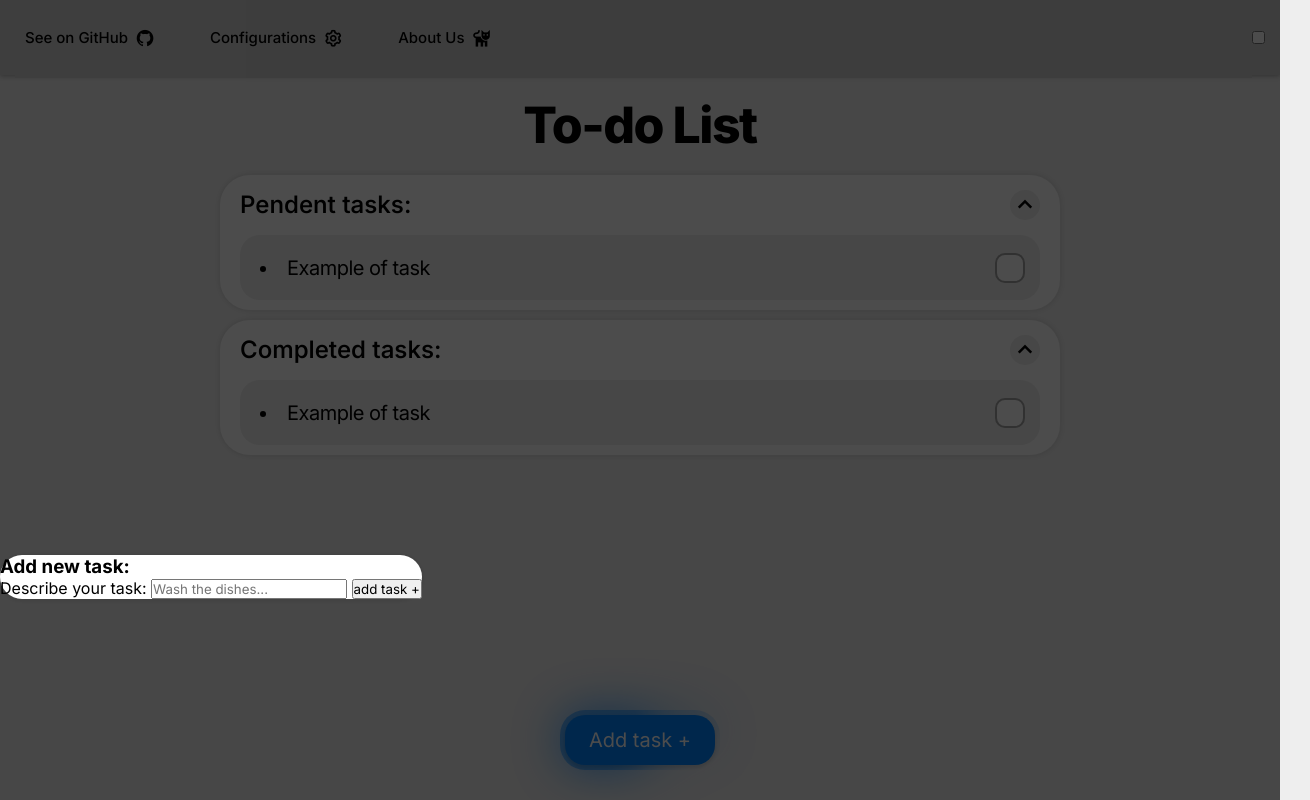
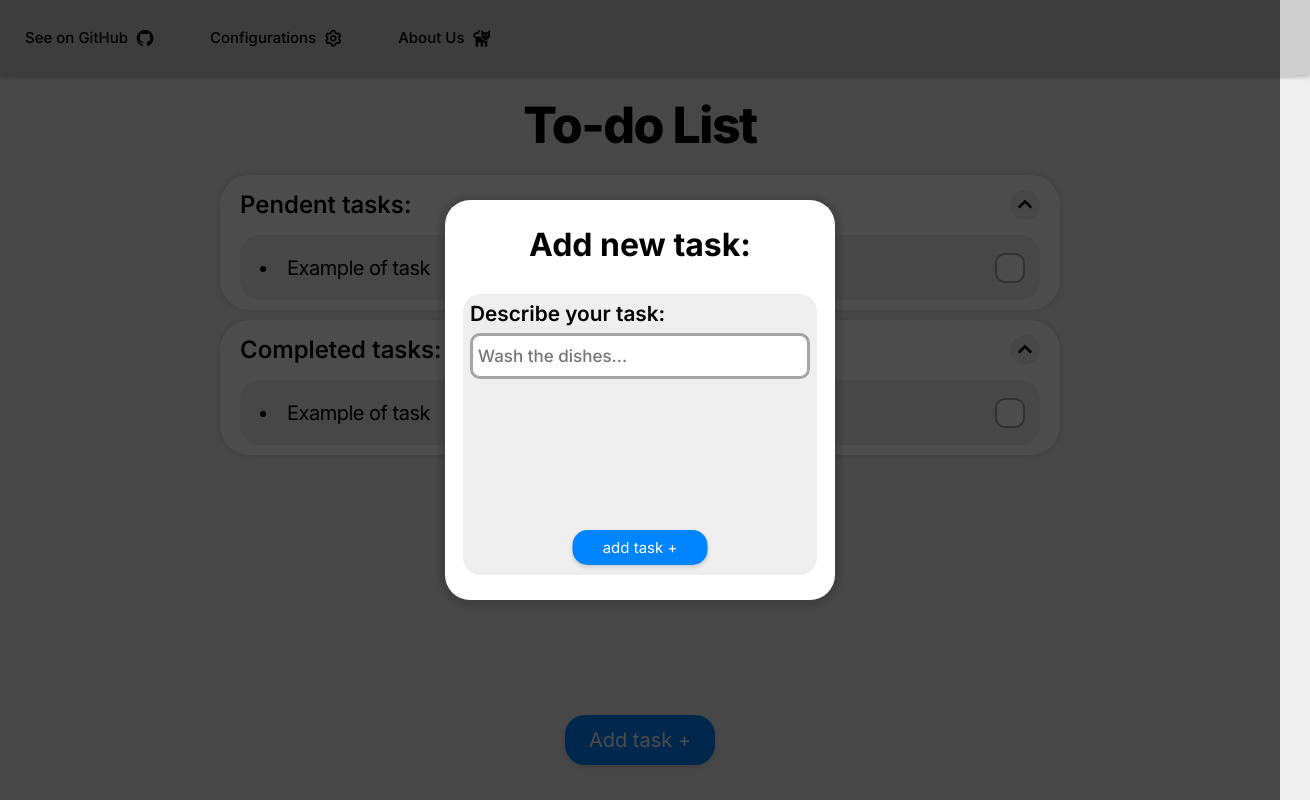
Before and after one commit to filipescrdoso/To-doList, a plain HTML site: page index.html in a window 1280 px wide. Both pictures are taken after a click on the button "Add task +". Shown: the whole page, 1310 px wide, since content can reach past the window. Drawn offline with nearby package versions, Linux system fonts and the light colour scheme.

Commit message:
Main styles finalized

```diff
--- a/index.html
+++ b/index.html
@@ -16,7 +16,7 @@
             <a href="#">About Us <i class='bx bxs-cat'></i></a>
         </span>
         <button class="menu-button" id="menu-button" onclick="toggleElements('nav-bar', 'visible')"><i class='bx bx-menu'></i></button>
-        <input type="checkbox" onclick="toggleElements('body', 'dark-mode')">
+        <!-- <input type="checkbox" onclick="toggleElements('body', 'dark-mode')"> -->
     </nav>
 
     <h1>To-do List</h1>
--- a/styles/style.css
+++ b/styles/style.css
@@ -22,7 +22,7 @@
     --color2: #1d1d1d;
     --color3: #555555;
     --color4: rgb(255, 255, 255);
-    --button-shadow: rgba(0, 0, 0, .7);
+    --button-shadow: rgba(0, 0, 0, .5);
 }
 
 * {
@@ -44,6 +44,7 @@ body {
     background-color: var(--color2);
     box-shadow: 0px 1px 5px 0px rgba(0, 0, 0, .3);
     height: 50px;
+    width: 100%;
     padding: 15px;
     display: flex;
     align-items: center;
@@ -160,7 +161,7 @@ h1 {
 }
 
 .pendent-tasks-container, .completed-tasks-container {
-    width: clamp(370px, 80%, 800px);
+    width: clamp(320px, 80%, 800px);
     background-color: var(--color1);
     border-radius: 30px;
     box-shadow: 0px 0px 5px 1px var(--button-shadow);
@@ -268,7 +269,7 @@ h2 {
 }
 
 .task span input[type="checkbox"]:hover {
-    box-shadow: 0px 0px 5px 2px rgba(0, 0, 0, .3) inset;
+    box-shadow: 0px 0px 5px 1px rgba(0, 0, 0, .2) inset;
 }
 
 .task span input[type="checkbox"]:checked::after {
@@ -315,7 +316,7 @@ h2 {
 
 
 .add-button {
-    background-color: #0084ff;
+    background-color: var(--color5);
     color: rgb(255, 255, 255);
     height: 50px;
     width: 150px;
@@ -329,54 +330,106 @@ h2 {
 }
 
 .add-button:hover {
-    font-size: 22px;
+    scale: 1.05;
+    box-shadow: 0px 2px 3px 3px var(--button-shadow);
 }
 
-.add-button::after,.add-button::before {
-    content: '';
-    position: absolute;
-    background-image: conic-gradient(from var(--angle),#0084FF, #0084FF, transparent, #0084FF);
-    height: 100%;
-    width: 100%;
-    top: 50%;
-    left: 50%;
-    translate: -50% -50%;
-    z-index: -1;
-    padding: 5px;
-    border-radius: 25px;
-    animation: 3s borderSpin linear infinite;
-    opacity: .5;
-}
-.add-button::before {
-    filter: blur(1.5rem);
-    opacity: .7;
+.add-button:active {
+    background-color: #005fb8;
+    box-shadow: 0px 0px 0px;
 }
 
 .create-task-panel {
-    display: none;
+    color: var(--color4);
 }
 
-.create-task-panel.visible {
-    display: block;
-}
+.create-task-panel.visible .panel {
+    opacity: 1;
+    visibility: visible;
+    transform: scale(100%, 100%);
 
-.nav-overlay.create-panel {
-    z-index: 1;
-    transition: all .3s;
 }
 
 .create-task-panel.visible .nav-overlay.create-panel {
     visibility: visible;
     opacity: 1;
-    z-index: 1;
 }
 
 .panel {
+    transition: all .3s;
+    visibility: hidden;
+    opacity: 0;
     z-index: 2;
     background-color: var(--color1);
     border-radius: 25px;
-    box-shadow: 0px 1px 5px 1px var(--button-shadow);
+    box-shadow: 0px 1px 5px 6px var(--button-shadow);
     position: fixed;
+    top: 50%;
+    left: 50%;
+    translate: -50% -50%;
+    transform: scale(0%, 25%);
+    height: 350px;
+    width: clamp(250px, 60%, 340px);
+    display: flex;
+    flex-direction: column;
+    padding: 25px;
+    gap: 30px;
+    align-items: center;
+}
+
+.panel > h3 {
+    font-size: 2rem;
+}
+
+.panel > form {
+    font-size: 1.3rem;
+    width: 100%;
+    height: 100%;
+    position: relative;
+    display: flex;
+    flex-direction: column;
+    font-weight: 600;
+    background-color: var(--color3);
+    padding: 7px;
+    border-radius: 18px;
+}
+
+.panel > form > #create-input {
+    height: 40px;
+    margin: 7px 0px;
+    border: 3px solid var(--color6);
+    outline: none;
+    border-radius: 10px;
+    padding: 0px 5px;
+    font-size: 17px;
+    font-weight: 500;
+}
+
+.panel > form > input[type=submit] {
+    background-color: var(--color5);
+    border: none;
+    color: rgb(255, 255, 255);
+    height: 35px;
+    width: 135px;
+    border: none;
+    font-size: 15px;
+    border-radius: 15px;
+    box-shadow: 0px 2px 3px 1px var(--button-shadow);
+    cursor: pointer;
+    position: fixed;
+    bottom: 0;
+    margin-bottom: 35px;
+    left: 50%;
+    transform: translateX(-50%);
+    transition: all ease .3s;
+}
+
+.panel > form > input[type=submit]:hover {
+    background-color: #005fb8;
+}
+
+.panel > form > input[type=submit]:active {
+    background-color: #58afff;
 }
 
 @media only screen and (min-width: 700px) {
@@ -410,13 +463,3 @@ h2 {
         font-size: 50px;
     }
 }
-
-
-@keyframes borderSpin {
-    from {
-        --angle: 0deg;
-    }
-    to {
-        --angle: 360deg;
-    }
-}
```
